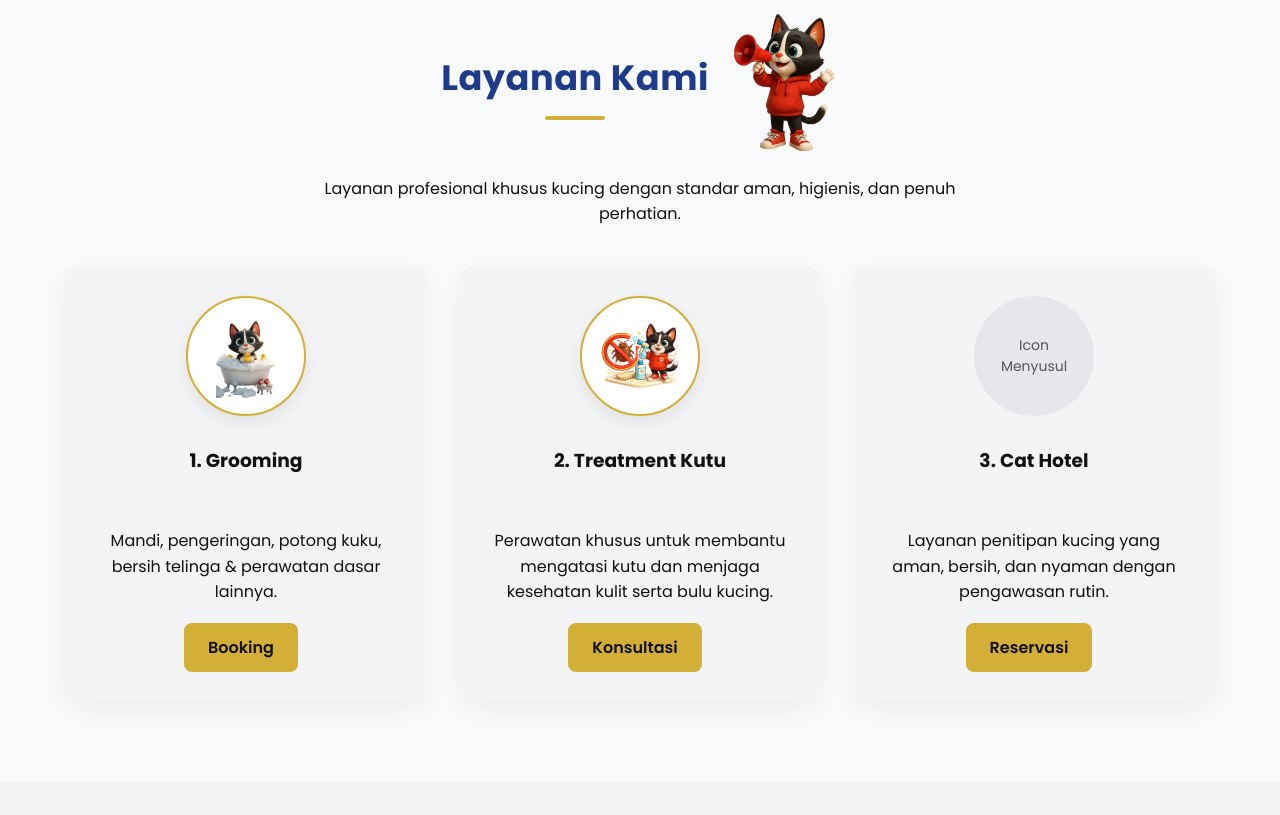
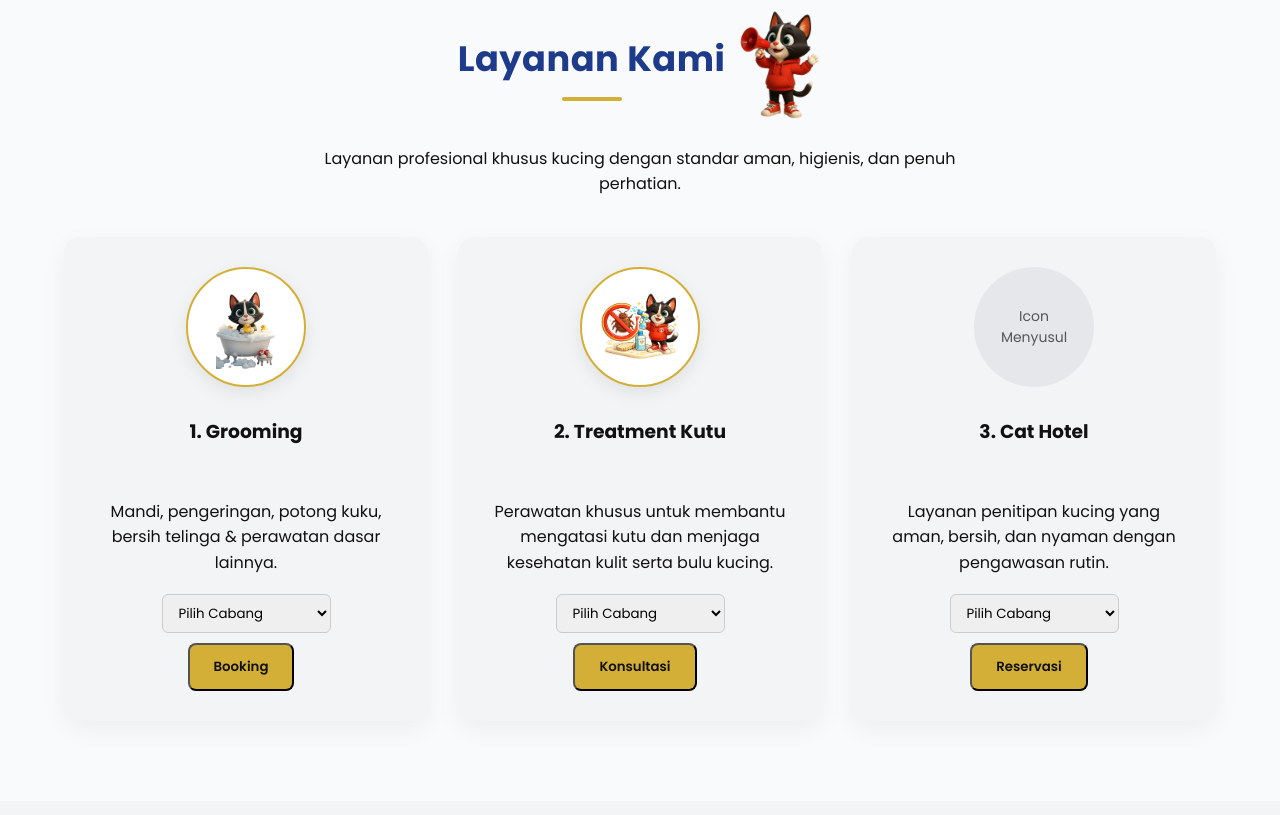
Before and after one commit to centralcatgrooming-svg/centralcats, a plain HTML site: page index.html in a window 1280 px wide. Shown: the part 1525-2340 px from the top of the page. Drawn offline with Linux system fonts and the light colour scheme.

Commit message:
Enhance service booking UI and styling
Updated styling for review stars and service sections. Replaced booking links with dropdowns for service selection and adjusted related text.

```diff
--- a/index.html
+++ b/index.html
@@ -262,8 +262,23 @@ footer{
 
 .review-stars{
   color:#f5c518;
-  font-size:18px;
-  margin-bottom:10px;
+  font-size:22px;
+  margin-bottom:4px;
+  letter-spacing:2px;
+}
+
+#reviews .card p{
+  margin-top:4px;
+}
+
+/* Subtle Premium Hover Effect for Reviews */
+#reviews .card:hover{
+  transform:translateY(-6px);
+  box-shadow:0 14px 35px rgba(0,0,0,.08);
+}
+
+#reviews .card{
+  padding:25px 25px 30px;
 }
 
 @media(max-width:768px){
@@ -385,13 +400,15 @@ footer{
 
 <!-- SERVICES -->
 <section class="section" id="services" style="background:#f9fafb;">
-  <div style="display:flex;align-items:center;justify-content:center;gap:20px;flex-wrap:wrap;">
+  <div style="display:flex;align-items:center;justify-content:center;gap:12px;flex-wrap:wrap;">
     <h2 style="margin:0;">Layanan Kami</h2>
     <img src="assets/maskot/maskot-megaphone-transparent.png"
          alt="Maskot Central Cat’s"
-         style="max-width:110px;height:auto;">
+         style="max-width:85px;height:auto;">
   </div>
-  <p style="max-width:700px;margin:8px auto 30px;">Layanan profesional khusus kucing dengan standar aman, higienis, dan penuh perhatian.</p>
+  <p style="max-width:700px;margin:15px auto 35px;line-height:1.6;">
+    Layanan profesional khusus kucing dengan standar aman, higienis, dan penuh perhatian.
+  </p>
 
   <div class="grid">
 
@@ -401,7 +418,13 @@ footer{
       </div>
       <h3>1. Grooming</h3>
       <p>Mandi, pengeringan, potong kuku, bersih telinga & perawatan dasar lainnya.</p>
-      <a href="https://wa.me/6282111827798?text=Halo%20Central%20Cat’s,%20saya%20ingin%20booking%20untuk%20cabang%20Bumi%20Indah%20atau%20Gardenia." class="btn" style="margin-top:15px;display:inline-block;">Booking</a>
+
+      <select class="service-select" data-service="Grooming" style="margin-top:15px;padding:8px 12px;border-radius:6px;border:1px solid #ccc;">
+        <option value="">Pilih Cabang</option>
+        <option value="Bumi Indah">Bumi Indah</option>
+        <option value="Rajeg Gardenia E11">Rajeg Gardenia E11</option>
+      </select>
+      <button class="btn" style="margin-top:10px;" onclick="sendWA(this)">Booking</button>
     </div>
 
     <div class="card" style="text-align:center;">
@@ -410,7 +433,13 @@ footer{
       </div>
       <h3>2. Treatment Kutu</h3>
       <p>Perawatan khusus untuk membantu mengatasi kutu dan menjaga kesehatan kulit serta bulu kucing.</p>
-      <a href="https://wa.me/6282111827798?text=Halo%20Central%20Cat’s,%20saya%20ingin%20booking%20untuk%20cabang%20Bumi%20Indah%20atau%20Gardenia." class="btn" style="margin-top:15px;display:inline-block;">Konsultasi</a>
+
+      <select class="service-select" data-service="Treatment Kutu" style="margin-top:15px;padding:8px 12px;border-radius:6px;border:1px solid #ccc;">
+        <option value="">Pilih Cabang</option>
+        <option value="Bumi Indah">Bumi Indah</option>
+        <option value="Rajeg Gardenia E11">Rajeg Gardenia E11</option>
+      </select>
+      <button class="btn" style="margin-top:10px;" onclick="sendWA(this)">Konsultasi</button>
     </div>
 
     <div class="card" style="text-align:center;">
@@ -419,7 +448,13 @@ footer{
       </div>
       <h3>3. Cat Hotel</h3>
       <p>Layanan penitipan kucing yang aman, bersih, dan nyaman dengan pengawasan rutin.</p>
-      <a href="https://wa.me/6282111827798?text=Halo%20Central%20Cat’s,%20saya%20ingin%20booking%20untuk%20cabang%20Bumi%20Indah%20atau%20Gardenia." class="btn" style="margin-top:15px;display:inline-block;">Reservasi</a>
+
+      <select class="service-select" data-service="Cat Hotel" style="margin-top:15px;padding:8px 12px;border-radius:6px;border:1px solid #ccc;">
+        <option value="">Pilih Cabang</option>
+        <option value="Bumi Indah">Bumi Indah</option>
+        <option value="Rajeg Gardenia E11">Rajeg Gardenia E11</option>
+      </select>
+      <button class="btn" style="margin-top:10px;" onclick="sendWA(this)">Reservasi</button>
     </div>
 
   </div>
@@ -467,7 +502,7 @@ footer{
   <h2>Hubungi Kami</h2>
   <p>Booking grooming atau tanya produk langsung via WhatsApp.</p>
   <br>
-  <a href="https://wa.me/6282111827798?text=Halo%20Central%20Cat’s,%20saya%20ingin%20booking%20untuk%20cabang%20Bumi%20Indah%20atau%20Gardenia." class="btn">Chat WhatsApp</a>
+  <a href="https://wa.me/6282111827798?text=Halo%20Central%20Cat’s,%20saya%20ingin%20booking%20layanan%20Grooming." class="btn">Chat WhatsApp</a>
 </section>
 
 <!-- GOOGLE MAPS -->
@@ -601,7 +636,7 @@ footer{
   </div>
 </footer>
 
-<a href="https://wa.me/6282111827798?text=Halo%20Central%20Cat’s,%20saya%20ingin%20booking%20untuk%20cabang%20Bumi%20Indah%20atau%20Gardenia." class="wa-float">Chat WhatsApp</a>
+<a href="https://wa.me/6282111827798?text=Halo%20Central%20Cat’s,%20saya%20ingin%20booking%20layanan%20Grooming." class="wa-float">Chat WhatsApp</a>
 
 
 <script>
@@ -625,6 +660,25 @@ searchInput.addEventListener('keyup', function(e) {
     document.getElementById('services').scrollIntoView({behavior:'smooth'});
   }
 });
+
+// WhatsApp Dropdown Service Handler
+function sendWA(button){
+  const card = button.closest('.card');
+  const select = card.querySelector('.service-select');
+  const service = select.getAttribute('data-service');
+  const branch = select.value;
+
+  if(!branch){
+    alert('Silakan pilih cabang terlebih dahulu.');
+    return;
+  }
+
+  const message = `Halo Central Cat’s, saya ingin ${service} di cabang ${branch}.`;
+  const encodedMessage = encodeURIComponent(message);
+  const url = `https://wa.me/6282111827798?text=${encodedMessage}`;
+
+  window.open(url, '_blank');
+}
 </script>
 
 </body>
```
